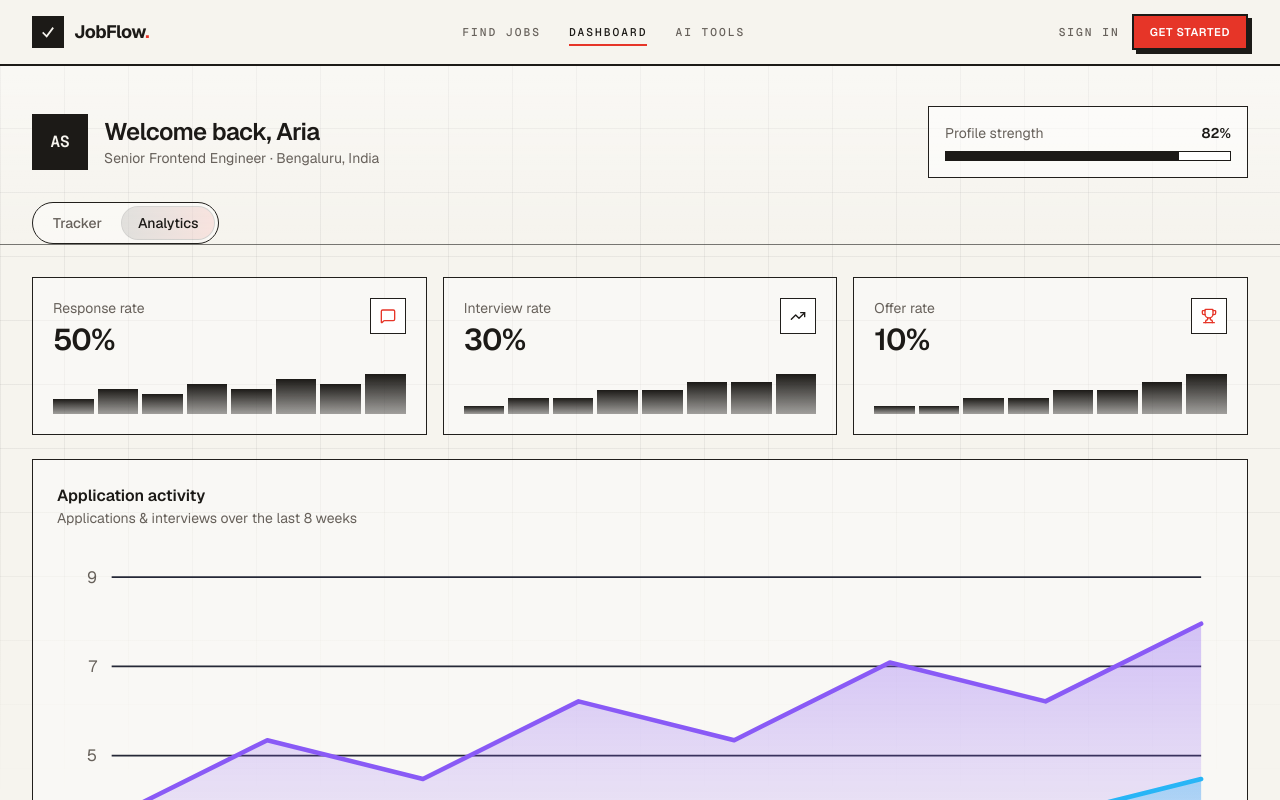
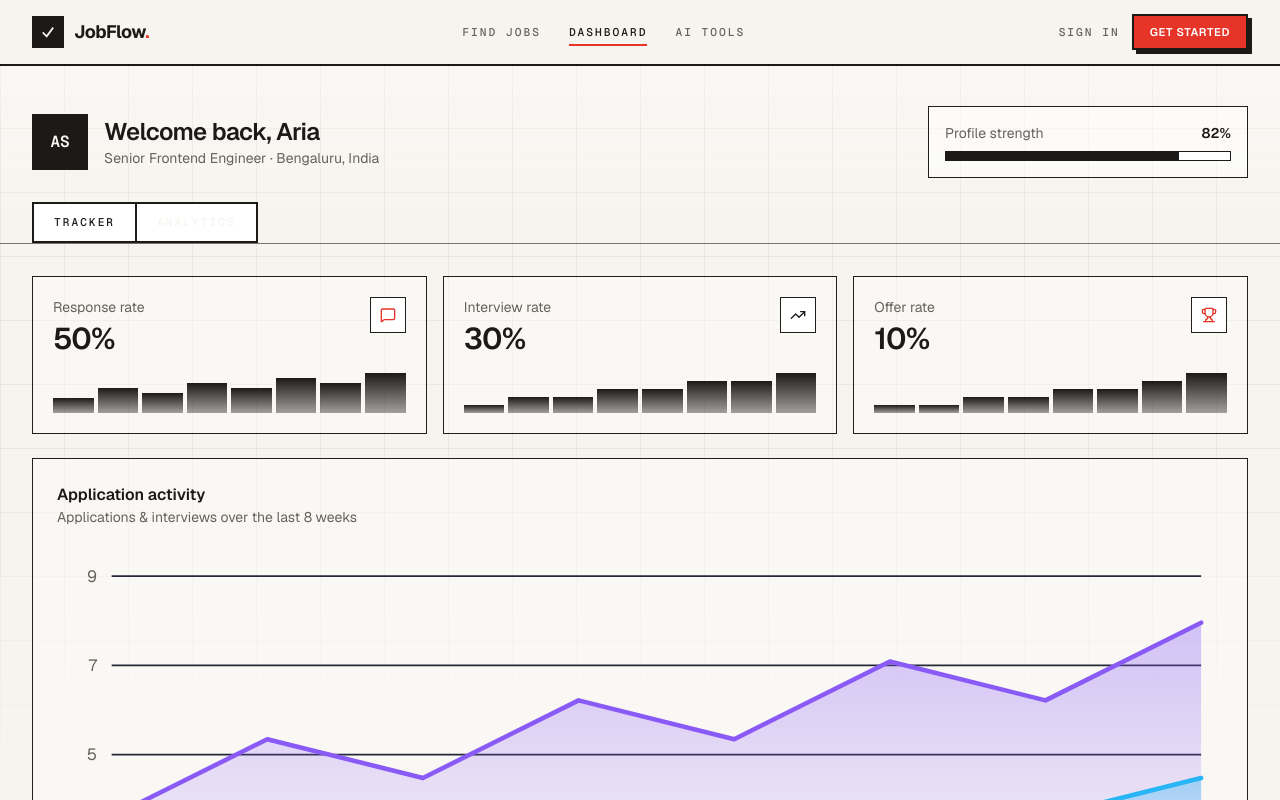
Before and after one commit to madhushigli1/jobflow-ai, a Next.js app in the folder jobflow-ai/: page /dashboard/analytics in a window 1280 px wide. Shown: the top 800 px of the page. Built offline with nearby package versions, Linux system fonts and the light colour scheme.

Commit message:
style(sub-nav): square ink tabs with sliding fill

```diff
--- a/jobflow-ai/src/shared/layout/sub-nav.tsx
+++ b/jobflow-ai/src/shared/layout/sub-nav.tsx
@@ -6,27 +6,28 @@ import { motion } from "motion/react";
 import { cn } from "@/shared/utils/cn";
 import type { NavItem } from "@/config/navigation";
 
-/** Pill-style secondary navigation with an animated active indicator. */
+/** Editorial secondary nav — square tabs, active filled in ink. */
 export function SubNav({ items, layoutId = "subnav" }: { items: NavItem[]; layoutId?: string }) {
   const pathname = usePathname();
   return (
-    <nav className="inline-flex items-center gap-1 rounded-full border border-border bg-card/40 p-1">
-      {items.map((item) => {
+    <nav className="inline-flex items-center border-2 border-foreground bg-card">
+      {items.map((item, i) => {
         const active = pathname === item.href;
         return (
           <Link
             key={item.href}
             href={item.href}
             className={cn(
-              "relative rounded-full px-4 py-1.5 text-sm font-medium transition-colors",
-              active ? "text-foreground" : "text-muted-foreground hover:text-foreground",
+              "label relative px-5 py-2.5 transition-colors",
+              i > 0 && "border-l-2 border-foreground",
+              active ? "text-background" : "text-foreground hover:bg-muted",
             )}
           >
             {active && (
               <motion.span
                 layoutId={layoutId}
-                className="absolute inset-0 -z-10 rounded-full bg-gradient-to-r from-primary/20 to-accent/20 ring-1 ring-primary/30"
-                transition={{ type: "spring", stiffness: 380, damping: 30 }}
+                className="absolute inset-0 -z-10 bg-foreground"
+                transition={{ type: "spring", stiffness: 380, damping: 32 }}
               />
             )}
             {item.label}
```
